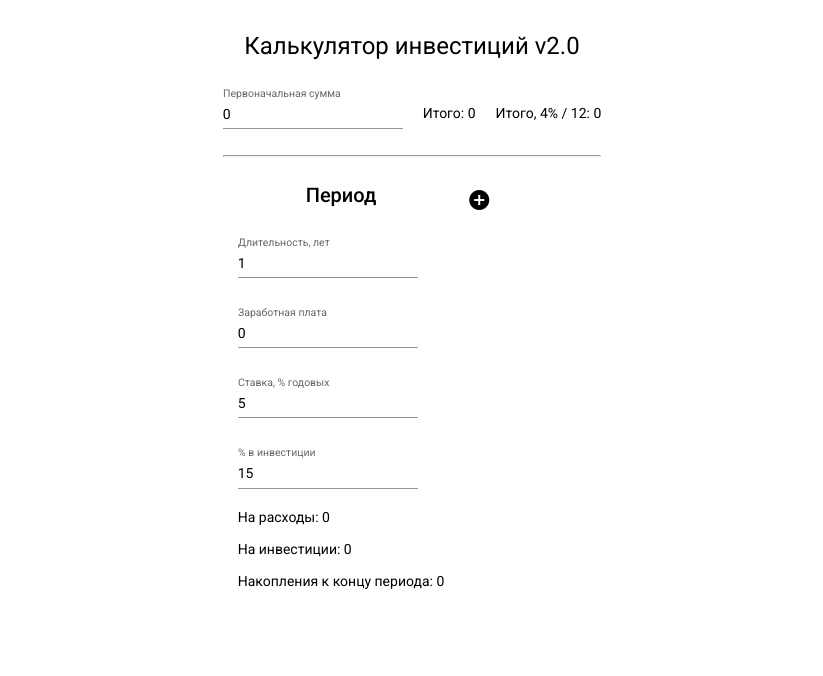
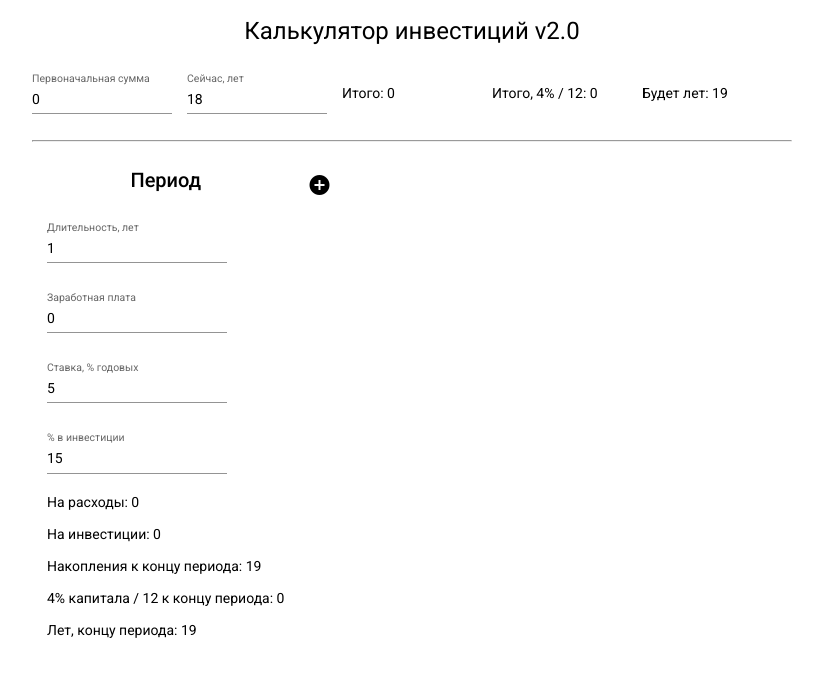
Before and after one commit to alexrenin/complex-calc-v2, an Angular app: page / in a window 1280 px wide. Shown: the top 676 px of the page, without its empty margins (228-1051 px from the left). Built offline with nearby package versions, Linux system fonts and the light colour scheme.

Commit message:
age field added

```diff
--- a/src/app/app.component.scss
+++ b/src/app/app.component.scss
@@ -6,7 +6,7 @@
 
   /* width: 100%;
   min-width: 100%; */
-  padding: 30px;
+  padding: 15px;
 }
 .app-title {
   text-align: center;
--- a/src/app/app.module.ts
+++ b/src/app/app.module.ts
@@ -1,7 +1,7 @@
 import { NgModule } from '@angular/core';
 import { BrowserModule } from '@angular/platform-browser';
 import { BrowserAnimationsModule } from '@angular/platform-browser/animations';
-import { FormsModule } from '@angular/forms';
+import { FormsModule, ReactiveFormsModule } from '@angular/forms';
 
 import { MatFormFieldModule } from '@angular/material/form-field';
 import { MatInputModule } from '@angular/material/input';
@@ -30,6 +30,7 @@ import { CalculatorComponent } from './calculator/calculator.component';
     MatIconModule,
     MatButtonModule,
     FormsModule,
+    ReactiveFormsModule,
   ],
   providers: [],
   bootstrap: [AppComponent]
--- a/src/app/calculator/calculator.component.html
+++ b/src/app/calculator/calculator.component.html
@@ -1,6 +1,7 @@
 <div>
+    <div class="initial-settings-and-result-container">
         <div class="initial-settings-container">
-        <mat-form-field appearance="standard">
+            <mat-form-field class="initial-input" appearance="standard">
                 <mat-label>Первоначальная сумма</mat-label>
                 <input
                         matInput
@@ -10,8 +11,21 @@
                         (input)="inputWithValidation($event)"
                 >
             </mat-form-field>
+            <mat-form-field class="initial-input" appearance="standard">
+                <mat-label>Сейчас, лет</mat-label>
+                <input
+                        matInput
+                        type="number"
+                        [(ngModel)]="initAge"
+                        (ngModelChange)="onFormChange()"
+                >
+            </mat-form-field>
+        </div>
+        <div class="result-container">
             <p class="result" >Итого: {{ result[result.length - 1]?.str }}</p>
             <p class="result" >Итого, 4% / 12: {{ result[result.length - 1]?.percent4str }}</p>
+            <p class="result" >Будет лет: {{ result[result.length - 1]?.age }}</p>
+        </div>
     </div>
     <hr>
     <div class="tabs-container">
@@ -19,7 +33,7 @@
                 *ngFor=" let periodItem of periods; let ind = index"
                 [period]="periodItem"
                 [isNoCloseBtn]="periods.length < 2"
-                [periodResult]="result[ind].str"
+                [periodResult]="result[ind]"
                 (onChange)="onFormChange()"
                 (onRemovePeriod)="onRemovePeriod(ind)"
         >
--- a/src/app/calculator/calculator.component.scss
+++ b/src/app/calculator/calculator.component.scss
@@ -1,6 +1,18 @@
-.initial-settings-container {
+.initial-settings-and-result-container {
   width: 100%;
   display: flex;
+  justify-content: flex-start;
+  align-items: center;
+}
+.initial-settings-container {
+  display: flex;
+  flex-wrap: wrap;
+  justify-content: flex-start;
+  align-items: center;
+}
+.result-container {
+  display: flex;
+  flex-wrap: wrap;
   justify-content: flex-start;
   align-items: center;
 }
@@ -10,8 +22,14 @@
   align-items: flex-start;
 }
 .result {
-  margin: 0 0 0 20px;
+  min-width: 140px;
+  margin: 0 10px 10px 0;
+  white-space: nowrap;
 }
 .btn-add {
   margin-top: 15px;
 }
+.initial-input {
+  width: 140px;
+  margin-right: 15px;
+}
--- a/src/app/calculator/calculator.component.ts
+++ b/src/app/calculator/calculator.component.ts
@@ -13,6 +13,7 @@ export interface IPeriodForm {
 export interface IResultItem {
   str: string,
   percent4str: string,
+  age: number,
 }
 
 @Component({
@@ -25,12 +26,14 @@ export class CalculatorComponent implements OnInit {
   periods: IPeriodForm[] = [];
   initAmount: string = '0';
   result: IResultItem[] = [];
+  initAge: number = 18;
 
   constructor() {
     const storage = localStorage.getItem(LS_KEY)
     const {
       periods: periodsFromStorage,
       initAmount: initAmountFromStorage = '0',
+      initAge: initAgeFromStorage = 18,
     } = JSON.parse(storage || '{}');
     this.periods = periodsFromStorage|| [
       {
@@ -41,6 +44,7 @@ export class CalculatorComponent implements OnInit {
       },
     ]
     this.initAmount = initAmountFromStorage;
+    this.initAge = initAgeFromStorage;
     this.result = this.getCalcResult();
   }
 
@@ -54,6 +58,7 @@ export class CalculatorComponent implements OnInit {
       JSON.stringify({
         periods: this.periods,
         initAmount: this.initAmount,
+        initAge: this.initAge,
       }),
     );
   }
@@ -82,19 +87,21 @@ export class CalculatorComponent implements OnInit {
     this.initAmount = validatedValue;
     this.onFormChange();
   }
-  getCalcResult() {
+  getCalcResult(): IResultItem[]  {
     const newResult = this.periods
       .reduce(
         (
-          acc: number[],
+          acc,
           { duration, totalIncome, annualPercentage, investmentPercentage },
         ) => {
-          const lastAmount = acc[acc.length - 1]
+          const lastAmount = acc[acc.length - 1].amount;
+          const lastAge = acc[acc.length - 1].age;
           const periodCalcRes = calcPeriod({
             yearPercent: annualPercentage,
             yearNumber: duration,
             monthIncome: (+totalIncome.replace(/\D/g, "")) * investmentPercentage / 100,
             startAmount: lastAmount,
+            startAge: lastAge,
           });
 
           return [
@@ -102,14 +109,17 @@ export class CalculatorComponent implements OnInit {
             periodCalcRes,
           ];
         },
-        [+this.initAmount.replace(/\D/g, "")]
+        [{
+          amount: +this.initAmount.replace(/\D/g, ""),
+          age: +this.initAge,
+        }]
       )
       .slice(1)
-      .map((item) => {
-
+      .map(({ amount, age }) => {
         const transformedItem: IResultItem = {
-          str: item.toLocaleString(),
-          percent4str: Math.round(item * 0.04 / 12).toLocaleString(),
+          str: amount.toLocaleString(),
+          percent4str: Math.round(amount * 0.04 / 12).toLocaleString(),
+          age,
         }
 
         return transformedItem;
--- a/src/app/form/form.component.html
+++ b/src/app/form/form.component.html
@@ -60,6 +60,12 @@
         На инвестиции: {{ toInvest }}
     </p>
     <p>
-        Накопления к концу периода: {{ periodResult }}
+        Накопления к концу периода: {{ periodResult.age }}
+    </p>
+    <p>
+        4% капитала / 12 к концу периода: {{ periodResult.percent4str }}
+    </p>
+    <p>
+        Лет, концу периода: {{ periodResult.age }}
     </p>
 </form>
--- a/src/app/form/form.component.ts
+++ b/src/app/form/form.component.ts
@@ -1,6 +1,6 @@
 import { Component, OnInit, Output, Input, EventEmitter } from '@angular/core';
 
-import { IPeriodForm } from '../calculator/calculator.component';
+import { IPeriodForm, IResultItem } from '../calculator/calculator.component';
 
 @Component({
   selector: 'app-form',
@@ -11,7 +11,7 @@ export class FormComponent implements OnInit {
 
   @Input() period!: IPeriodForm;
   @Input() isNoCloseBtn!: boolean;
-  @Input() periodResult!: string;
+  @Input() periodResult!: IResultItem;
 
   @Output() onChange = new EventEmitter();
   @Output() onRemovePeriod = new EventEmitter();
--- a/src/app/helpers/index.ts
+++ b/src/app/helpers/index.ts
@@ -4,6 +4,12 @@ export interface ICalcProps {
   yearNumber: number,
   monthIncome: number,
   startAmount: number,
+  startAge: number,
+}
+
+export interface ICalcPeriodRes {
+  amount: number,
+  age: number,
 }
 
 export function calcPeriod({
@@ -11,7 +17,8 @@ export function calcPeriod({
   yearNumber,
   monthIncome,
   startAmount,
-}: ICalcProps): number {
+  startAge,
+}: ICalcProps): ICalcPeriodRes {
   const periodNumPerYear = 12;
   const monthPercent = 1 + (yearPercent / 100) / periodNumPerYear;
   const numberOfMonth = yearNumber * periodNumPerYear;
@@ -31,5 +38,8 @@ export function calcPeriod({
 
   const roundedRes = Math.round(newRes);
 
-  return roundedRes;
+  return {
+    amount: roundedRes,
+    age: startAge + yearNumber,
+  };
 }
```
Lines whose indentation alone changed are shown as unchanged.
